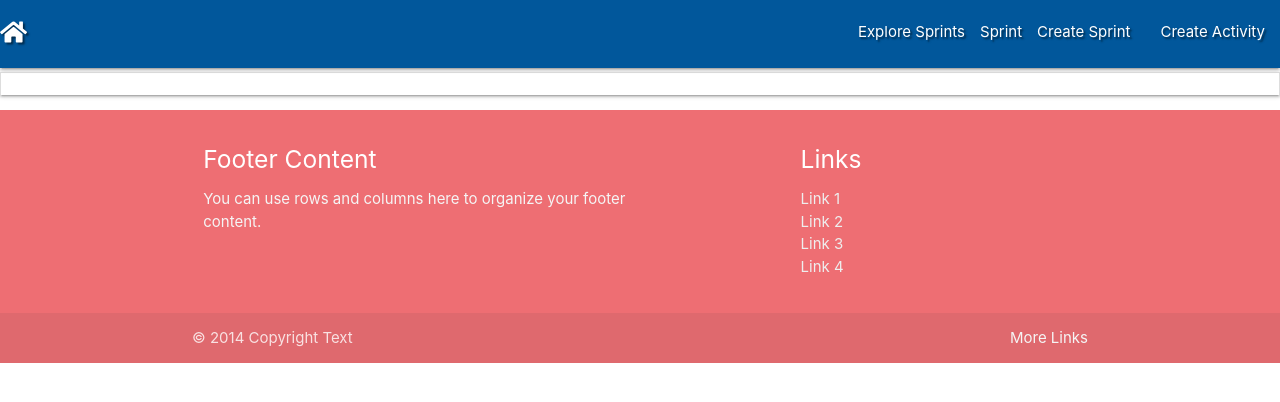
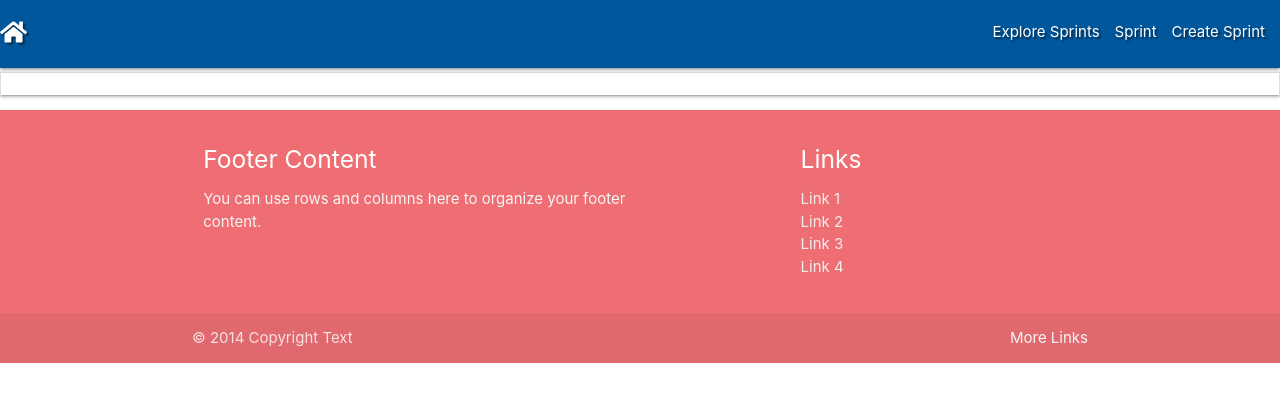
Before and after one commit to michodgs25/Sprint, a Flask app: page / in a window 1280 px wide. Shown: the top 402 px of the page. Run offline with Flask 2, Linux system fonts and the light colour scheme; data that the repository does not hold is empty; some libraries are stand-ins or nearby versions.

Commit message:
Update nav-bar links& homepage create sprint card

```diff
--- a/templates/base.html
+++ b/templates/base.html
@@ -26,8 +26,7 @@
         <ul class="right hide-on-med-and-down">
         <li><a href="{{ url_for('get_tasks') }}">Explore Sprints</a></li>
         <li><a href="{{ url_for('get_about') }}"></a>Sprint</li>
-        <li><a href="{{ url_for('get_create') }}">Create Sprint</a></li>
-        <li><a href="{{ url_for('add_activity') }}">Create Activity</a></li>
+        <li><a href="{{ url_for('add_activity') }}">Create Sprint</a></li>
         </ul>
       </div>
     </nav>
--- a/templates/home-create-compare.html
+++ b/templates/home-create-compare.html
@@ -11,7 +11,7 @@
           I am convenient because I require little markup to use effectively.</p>
         </div>
         <div class="card-action">
-          <a href="{{ url_for('get_add_activity') }}">Create a Sprint</a>
+          <a href="{{ url_for('add_activity') }}">Create a Sprint</a>
         </div>
       </div>
     </div>
```
